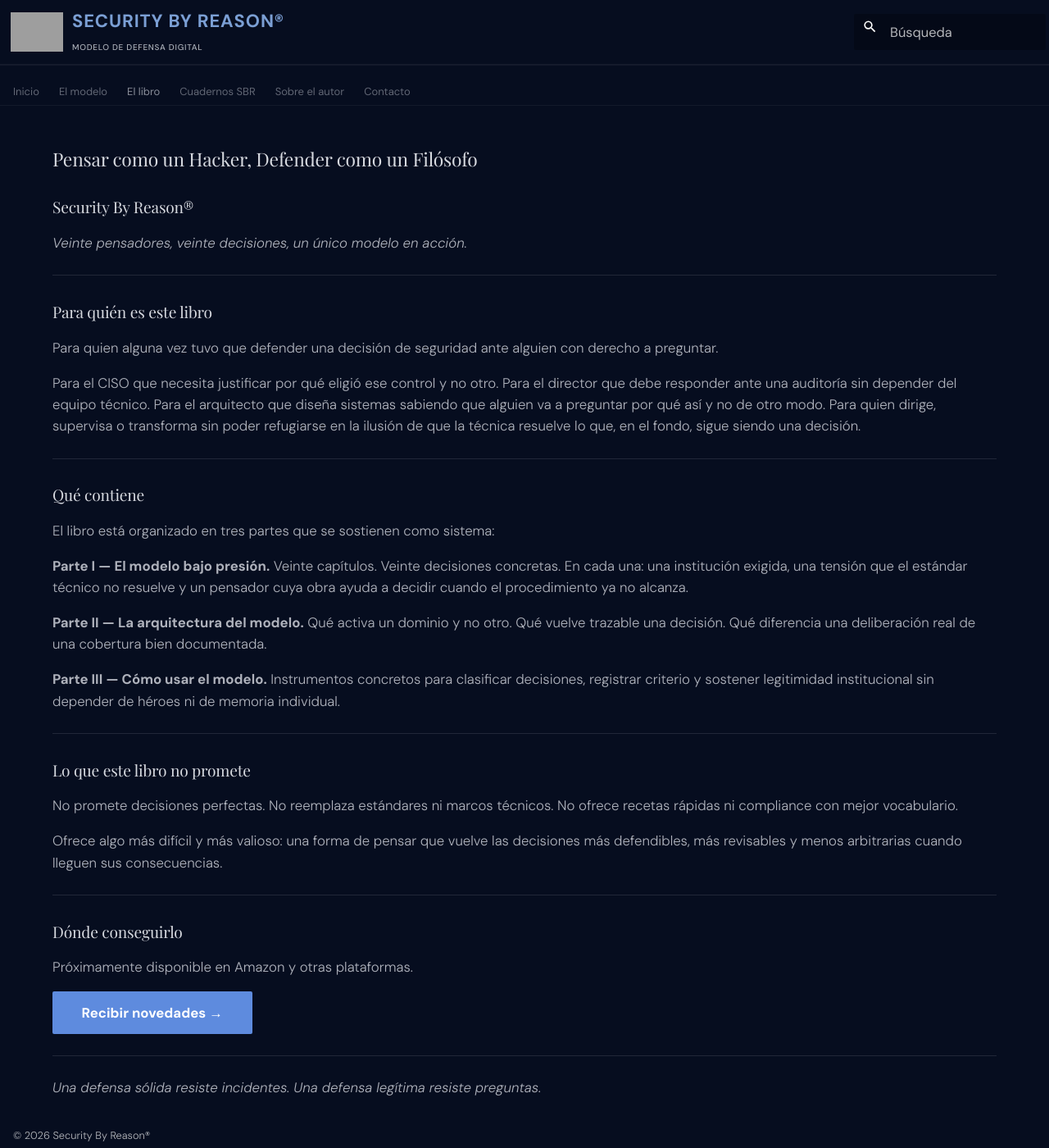
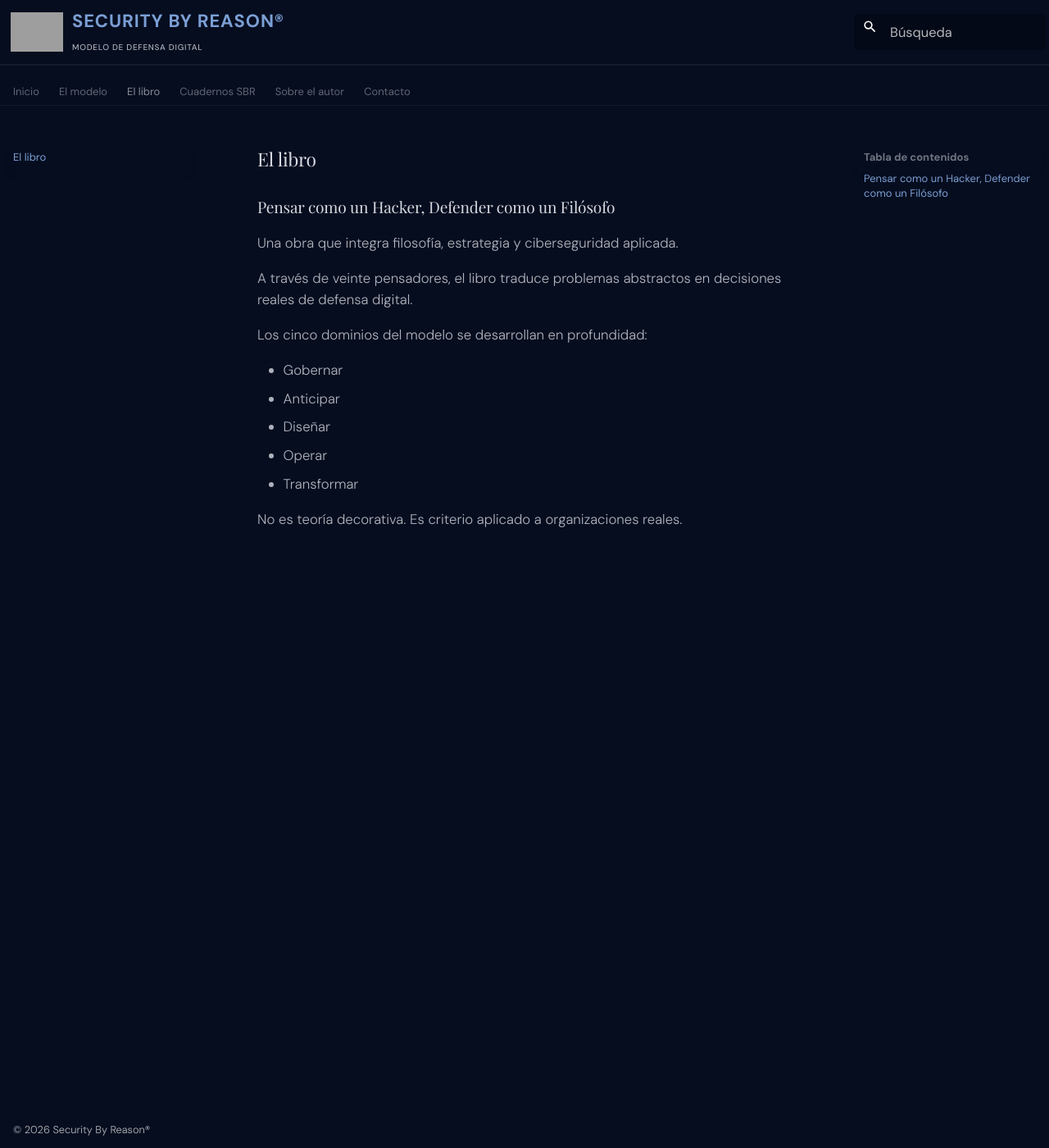
Before and after one commit to danielsasia/sbr-site, an MkDocs documentation site: the page built from docs/libro.md, in a window 1280 px wide and 1400 px high. Shown: the whole window at 82% size. Built offline with MkDocs 1.6.1 and Material for MkDocs 9.7.7, drawn with Linux system fonts in a browser that asks for light colours; some web fonts are replaced; grey boxes are pictures that could not be loaded.

Commit message:
Update libro.md

```diff
--- a/docs/libro.md
+++ b/docs/libro.md
@@ -1,56 +1,19 @@
----
-hide:
-  - navigation
-  - toc
----
+<!-- docs/libro.md -->
 
-# Pensar como un Hacker, Defender como un Filósofo
+# El libro
 
-## Security By Reason®
+## Pensar como un Hacker, Defender como un Filósofo
 
-*Veinte pensadores, veinte decisiones, un único modelo en acción.*
+Una obra que integra filosofía, estrategia y ciberseguridad aplicada.
 
----
+A través de veinte pensadores, el libro traduce problemas abstractos en decisiones reales de defensa digital.
 
-## Para quién es este libro
+Los cinco dominios del modelo se desarrollan en profundidad:
 
-Para quien alguna vez tuvo que defender una decisión de seguridad ante alguien con derecho a preguntar.
+- Gobernar
+- Anticipar
+- Diseñar
+- Operar
+- Transformar
 
-Para el CISO que necesita justificar por qué eligió ese control y no otro. Para el director que debe responder ante una auditoría sin depender del equipo técnico. Para el arquitecto que diseña sistemas sabiendo que alguien va a preguntar por qué así y no de otro modo. Para quien dirige, supervisa o transforma sin poder refugiarse en la ilusión de que la técnica resuelve lo que, en el fondo, sigue siendo una decisión.
-
----
-
-## Qué contiene
-
-El libro está organizado en tres partes que se sostienen como sistema:
-
-**Parte I — El modelo bajo presión.** Veinte capítulos. Veinte decisiones concretas. En cada una: una institución exigida, una tensión que el estándar técnico no resuelve y un pensador cuya obra ayuda a decidir cuando el procedimiento ya no alcanza.
-
-**Parte II — La arquitectura del modelo.** Qué activa un dominio y no otro. Qué vuelve trazable una decisión. Qué diferencia una deliberación real de una cobertura bien documentada.
-
-**Parte III — Cómo usar el modelo.** Instrumentos concretos para clasificar decisiones, registrar criterio y sostener legitimidad institucional sin depender de héroes ni de memoria individual.
-
----
-
-## Lo que este libro no promete
-
-No promete decisiones perfectas. No reemplaza estándares ni marcos técnicos. No ofrece recetas rápidas ni compliance con mejor vocabulario.
-
-Ofrece algo más difícil y más valioso: una forma de pensar que vuelve las decisiones más defendibles, más revisables y menos arbitrarias cuando lleguen sus consecuencias.
-
----
-
-## Dónde conseguirlo
-
-Próximamente disponible en Amazon y otras plataformas.
-
-[Recibir novedades →](contacto.md){ .md-button .md-button--primary }
-
-<!-- Cuando esté disponible, reemplazar con:
-[Comprar en Amazon →](https://amazon.com){ .md-button .md-button--primary }
-[Comprar en otra plataforma →](https://...){ .md-button }
--->
-
----
-
-*Una defensa sólida resiste incidentes. Una defensa legítima resiste preguntas.*
+No es teoría decorativa. Es criterio aplicado a organizaciones reales.
```
